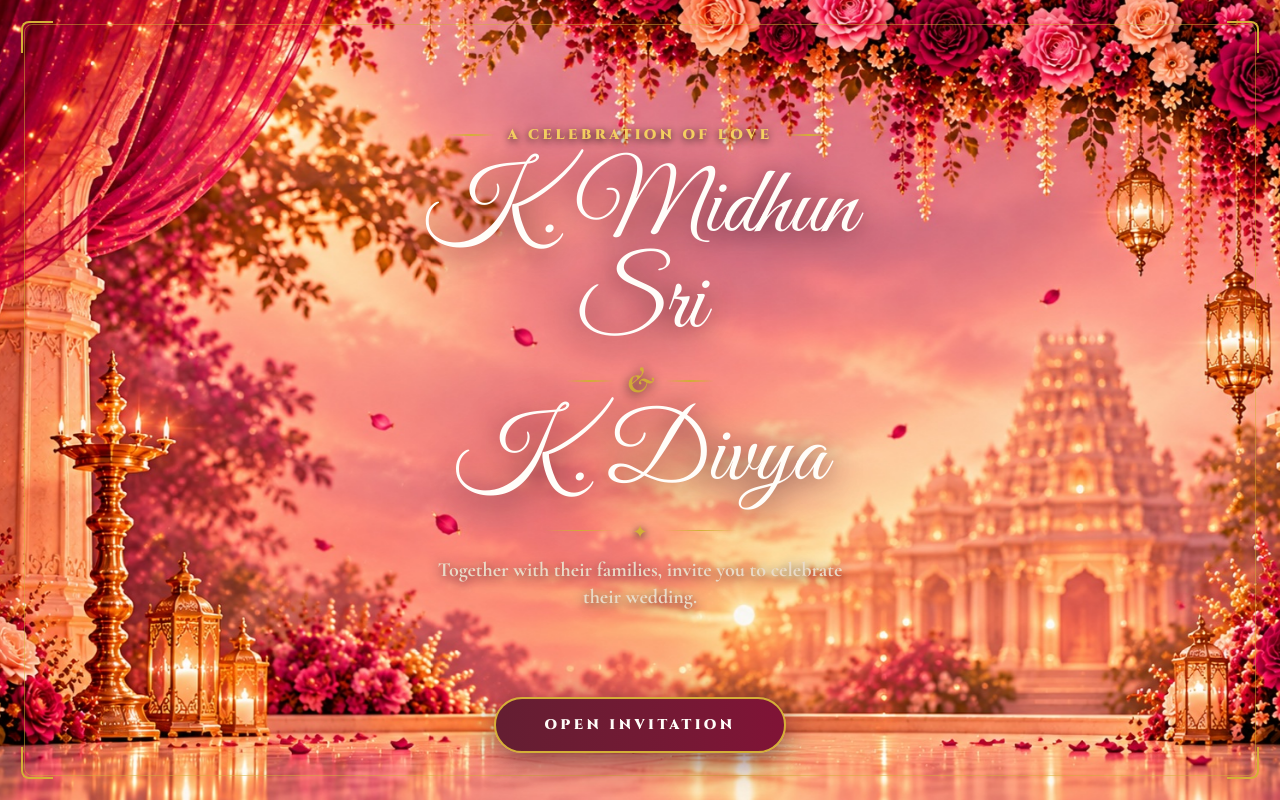
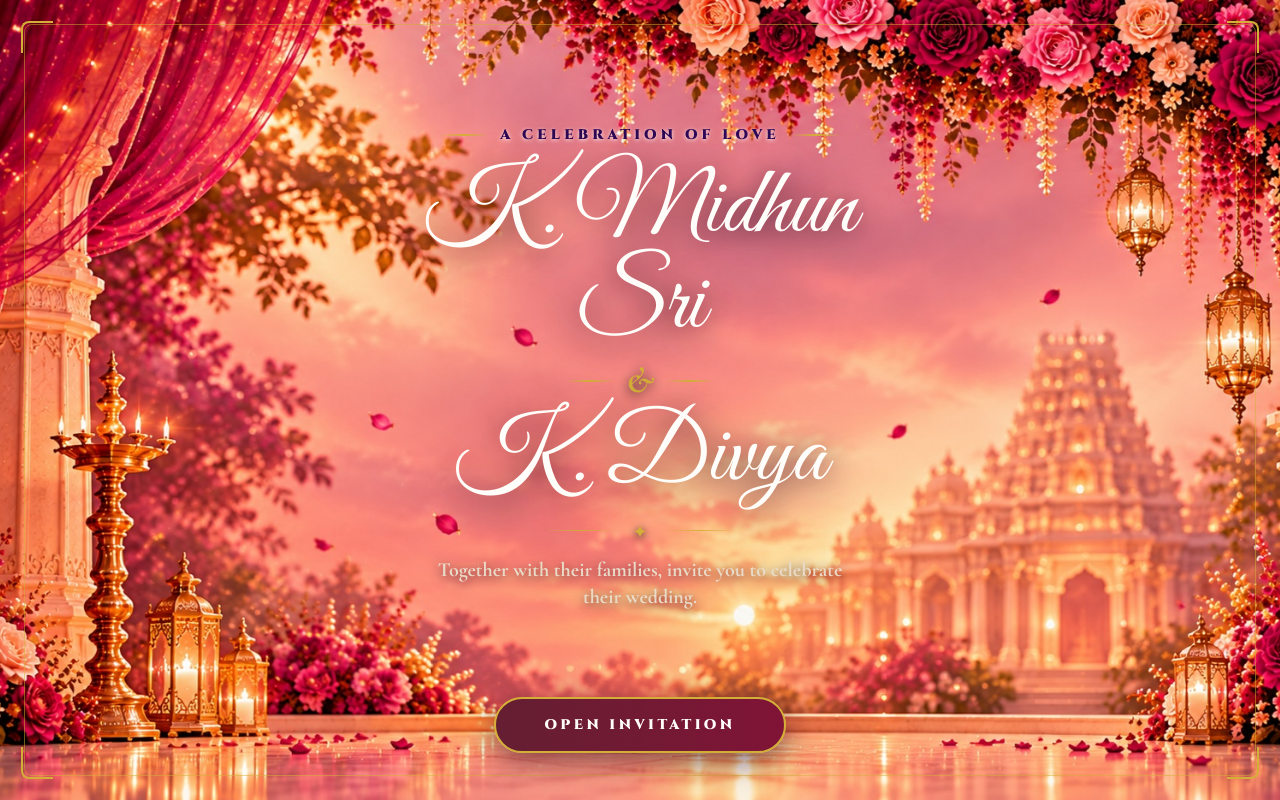
Before and after one commit to RubanThinks/mithumwedsdivya, a React (Vite) app: page / in a window 1280 px wide. Built offline with nearby package versions, Linux system fonts and the light colour scheme; a web font is replaced by a local one.

Commit message:
fix: update 'A Celebration of Love' color to Deep Royal Imperial Purple for high contrast and distinct identity

```diff
--- a/src/components/IntroScreen.tsx
+++ b/src/components/IntroScreen.tsx
@@ -103,13 +103,13 @@ const IntroScreen: React.FC<IntroScreenProps> = ({ isVisible, onOpenInvitation }
 
           {/* CENTER SECTION: A Celebration of Love, Couple Names and Tagline (Middle-aligned) */}
           <div className="relative z-20 text-center max-w-xl mx-auto flex flex-col items-center justify-center my-auto px-2">
-            {/* Lead-in: A Celebration of Love - Positioned just above couple's names, away from top floral overhang */}
+            {/* Lead-in: A Celebration of Love - Distinct Deep Imperial Purple for high visibility while differentiating from Burgundy names */}
             <div className="flex items-center justify-center gap-2 sm:gap-3 mb-2 sm:mb-4">
-              <span className="h-0.5 w-6 sm:w-12 bg-gradient-to-r from-transparent via-[#D4AF37] to-transparent md:via-gold" />
-              <p className="font-cinzel tracking-[0.25em] text-[#D4AF37] md:text-gold-light text-xs sm:text-sm uppercase font-black drop-shadow-[0_1px_3px_rgba(255,255,255,0.95)] md:drop-shadow-[0_2px_4px_rgba(0,0,0,0.95)]">
+              <span className="h-0.5 w-6 sm:w-12 bg-gradient-to-r from-transparent via-[#D4AF37] to-transparent" />
+              <p className="font-cinzel tracking-[0.3em] text-[#2E0854] text-xs sm:text-sm uppercase font-black drop-shadow-[0_1px_2px_rgba(255,255,255,0.95)]">
                 A Celebration of Love
               </p>
-              <span className="h-0.5 w-6 sm:w-12 bg-gradient-to-l from-transparent via-[#D4AF37] to-transparent md:via-gold" />
+              <span className="h-0.5 w-6 sm:w-12 bg-gradient-to-l from-transparent via-[#D4AF37] to-transparent" />
             </div>
 
             {/* Groom Name: Royal Velvet Maroon on Mobile, Ivory on Desktop */}
```
